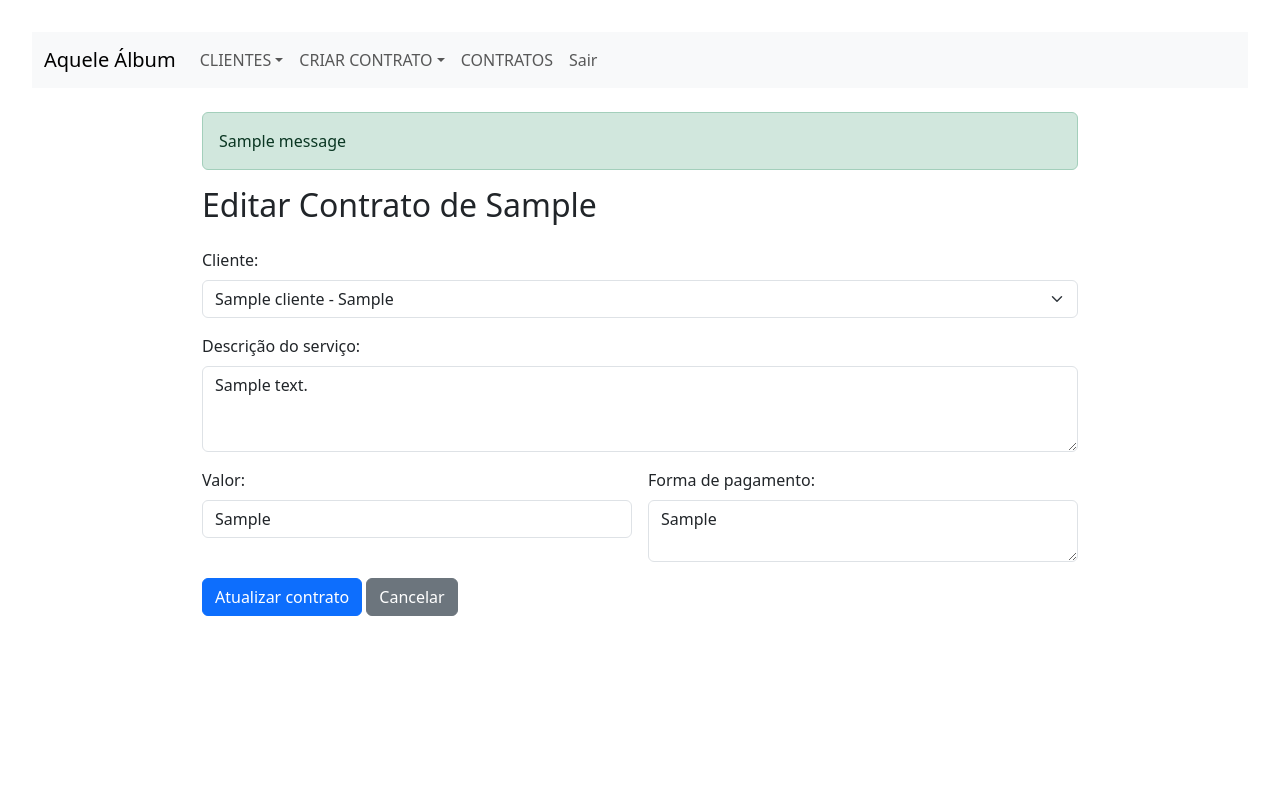
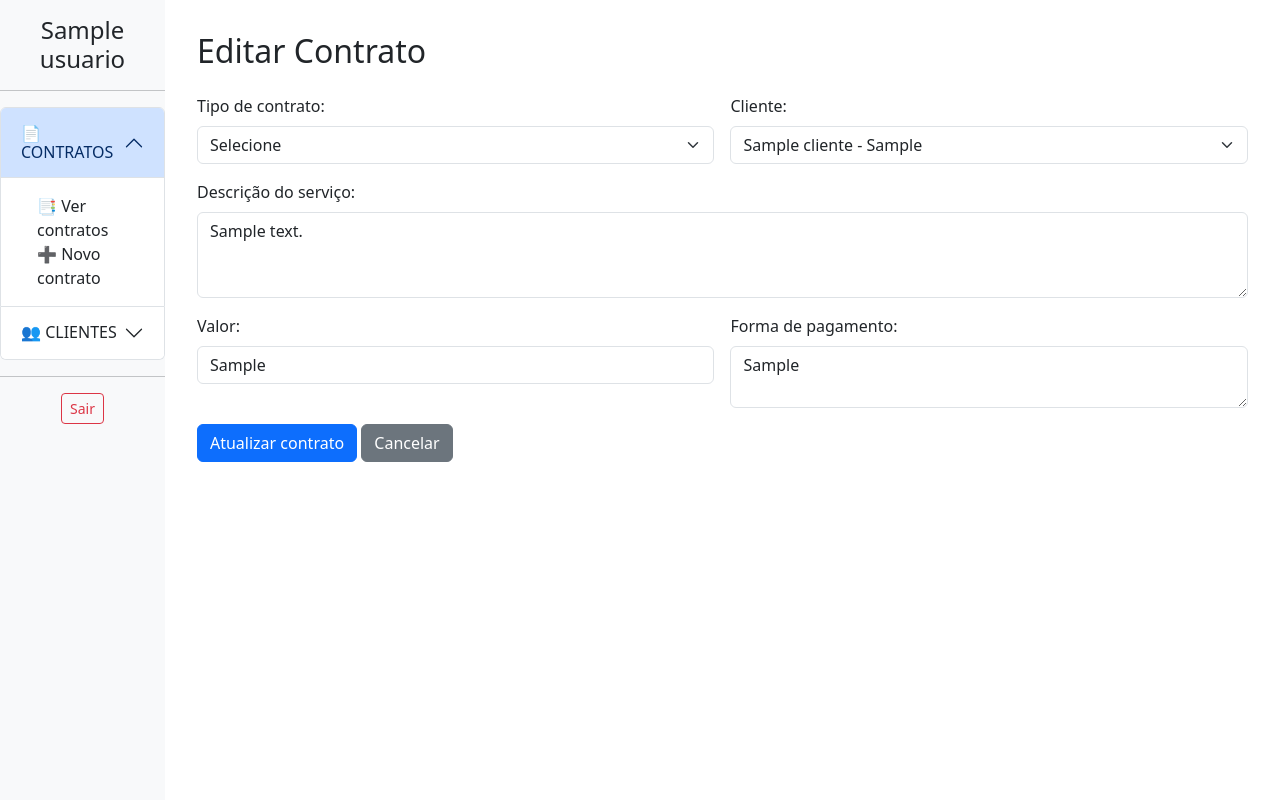
Before and after one commit to GPleex/crm-fotografo, a Flask app: page /contrato/1/editar in a window 1280 px wide. Run offline with Flask 3, Linux system fonts and the light colour scheme; a user stored in the database is signed in; tables that the repository leaves empty hold one stand-in row (values such as "Sample post"); one stand-in notice (Sample message) is shown; some libraries are stand-ins or nearby versions.

Commit message:
mudança de layout

```diff
--- a/app.py
+++ b/app.py
@@ -200,33 +200,34 @@
     contratos = Contrato.query.filter_by(usuario_id=current_user.id).order_by(Contrato.data_criacao.desc()).all()
     return render_template("listar_contratos.html", contratos=contratos)
 
+@app.route("/contrato/novo", methods=["GET", "POST"])
+@app.route("/contrato/<int:id>/editar", methods=["GET", "POST"])
 @login_required
-@app.route("/contrato/novo/<tipo>", methods=["GET", "POST"])
-def novo_contrato(tipo):
-    if tipo not in ['evento', 'ensaio']:
-        return redirect(url_for('home'))
-
-    clientes = Cliente.query.order_by(Cliente.nome).all()
+def contrato_form(id=None):
+    contrato = Contrato.query.get_or_404(id) if id else None
+    clientes = Cliente.query.filter_by(usuario_id=current_user.id).order_by(Cliente.nome).all()
 
     if request.method == "POST":
-        cliente_id = request.form["cliente_id"]
+        tipo = request.form.get("tipo")
+        cliente_id = request.form.get("cliente_id")
 
-        contrato = Contrato(
-            tipo=tipo,
-            cliente_id=cliente_id,
-            usuario_id=current_user.id,
-            descricao_servico=request.form.get("descricao_servico"),
-            valor=request.form.get("valor"),
-            forma_pagamento=request.form.get("forma_pagamento"),
-        )
+        if not contrato:
+            contrato = Contrato(tipo=tipo, cliente_id=cliente_id, usuario_id=current_user.id)
+            db.session.add(contrato)
 
-        if tipo == "ensaio":
+        contrato.cliente_id = cliente_id
+        contrato.tipo = request.form.get("tipo")
+        contrato.descricao_servico = request.form.get("descricao_servico")
+        contrato.valor = request.form.get("valor")
+        contrato.forma_pagamento = request.form.get("forma_pagamento")
+
+        if contrato.tipo == "ensaio":
             contrato.data_ensaio = request.form.get("data_ensaio")
             contrato.horario_ensaio = request.form.get("horario_ensaio")
             contrato.local_ensaio = request.form.get("local_ensaio")
             contrato.cidade_estado_ensaio = request.form.get("cidade_estado_ensaio")
             contrato.duracao_ensaio = request.form.get("duracao_ensaio")
-        else:  # evento
+        elif contrato.tipo == "evento":
             contrato.nome_evento = request.form.get("nome_evento")
             contrato.data_evento = request.form.get("data_evento")
             contrato.horario_evento = request.form.get("horario_evento")
@@ -235,13 +236,17 @@
             contrato.tempo_cobertura = request.form.get("tempo_cobertura")
             contrato.qtd_fotografos = request.form.get("qtd_fotografos")
 
-        db.session.add(contrato)
         db.session.commit()
 
-        flash("Contrato criado com sucesso!", "success")
+        flash("Contrato salvo com sucesso!", "success")
         return redirect(url_for("visualizar_contrato", id=contrato.id))
 
-    return render_template("contrato_form.html", tipo=tipo, clientes=clientes)
+    return render_template(
+        "contrato_form.html",
+        contrato=contrato,
+        tipo=contrato.tipo if contrato else "ensaio",  # valor padrão
+        clientes=clientes
+    )
 
 @app.route('/contrato/<int:id>')
 @login_required
--- a/templates/contrato_form.html
+++ b/templates/contrato_form.html
@@ -1,8 +1,18 @@
 {% extends 'layout.html' %}
 {% block conteudo %}
-<h2 class="mb-4">{{ contrato and 'Editar' or 'Novo' }} Contrato de {{ tipo|capitalize }}</h2>
+<h2 class="mb-4">{{ contrato and 'Editar' or 'Novo' }} Contrato</h2>
+
 <form method="POST" class="row g-3">
-  <div class="col-12">
+  <div class="col-md-6">
+    <label class="form-label">Tipo de contrato:</label>
+    <select name="tipo" id="tipo" class="form-select" required onchange="mostrarCampos()">
+      <option value="">Selecione</option>
+      <option value="ensaio" {% if tipo == 'ensaio' %}selected{% endif %}>Ensaio</option>
+      <option value="evento" {% if tipo == 'evento' %}selected{% endif %}>Evento</option>
+    </select>
+  </div>
+
+  <div class="col-md-6">
     <label class="form-label">Cliente:</label>
     <select name="cliente_id" class="form-select" required>
       {% for cliente in clientes %}
@@ -13,7 +23,8 @@
     </select>
   </div>
 
-  {% if tipo == 'ensaio' %}
+  <!-- Campos ENSAIO -->
+  <div id="campos_ensaio" style="display: none;">
     <div class="col-md-6">
       <label class="form-label">Data do ensaio:</label>
       <input type="date" name="data_ensaio" class="form-control" value="{{ contrato.data_ensaio if contrato else '' }}">
@@ -34,7 +45,10 @@
       <label class="form-label">Duração:</label>
       <input type="text" name="duracao_ensaio" class="form-control" placeholder="ex: 2h" value="{{ contrato.duracao_ensaio if contrato else '' }}">
     </div>
-  {% elif tipo == 'evento' %}
+  </div>
+
+  <!-- Campos EVENTO -->
+  <div id="campos_evento" style="display: none;">
     <div class="col-md-8">
       <label class="form-label">Nome do evento:</label>
       <input type="text" name="nome_evento" class="form-control" value="{{ contrato.nome_evento if contrato else '' }}">
@@ -63,7 +77,7 @@
       <label class="form-label">Fotógrafos:</label>
       <input type="number" name="qtd_fotografos" class="form-control" value="{{ contrato.qtd_fotografos if contrato else '' }}">
     </div>
-  {% endif %}
+  </div>
 
   <div class="col-12">
     <label class="form-label">Descrição do serviço:</label>
@@ -81,7 +95,17 @@
 
   <div class="col-12">
     <button type="submit" class="btn btn-primary">{{ contrato and 'Atualizar' or 'Salvar' }} contrato</button>
-    <a href="/contratos" class="btn btn-secondary">Cancelar</a>
+    <a href="{{ url_for('listar_contratos') }}" class="btn btn-secondary">Cancelar</a>
   </div>
 </form>
+
+<script>
+  function mostrarCampos() {
+    const tipo = document.getElementById('tipo').value;
+    document.getElementById('campos_ensaio').style.display = tipo === 'ensaio' ? 'block' : 'none';
+    document.getElementById('campos_evento').style.display = tipo === 'evento' ? 'block' : 'none';
+  }
+
+  document.addEventListener('DOMContentLoaded', mostrarCampos);
+</script>
 {% endblock %}
--- a/templates/layout.html
+++ b/templates/layout.html
@@ -1,71 +1,77 @@
 <!DOCTYPE html>
 <html lang="pt-br">
 <head>
-    <meta charset="UTF-8">
-    <title>{{ titulo or "Sistema de Contratos" }}</title>
-    <link href="https://cdn.jsdelivr.net/npm/bootstrap@5.3.2/dist/css/bootstrap.min.css" rel="stylesheet">
-    <link rel="stylesheet" href="https://cdnjs.cloudflare.com/ajax/libs/trix/2.0.0/trix.min.css">
-    <script src="https://cdnjs.cloudflare.com/ajax/libs/trix/2.0.0/trix.min.js"></script>
-    <style>
-        body { padding: 2rem; }
-        .container { max-width: 900px; margin: auto; }
-    </style>
+  <meta charset="UTF-8">
+  <title>CRM Fotógrafo</title>
+  <link href="https://cdn.jsdelivr.net/npm/bootstrap@5.3.0/dist/css/bootstrap.min.css" rel="stylesheet">
+  <style>
+    body { display: flex; min-height: 100vh; }
+    #sidebar {
+      width: 220px;
+      background: #f8f9fa;
+      padding-top: 1rem;
+    }
+    #content { flex-grow: 1; padding: 2rem; }
+    .accordion-body .nav-link {
+      padding-left: 1rem;
+      display: block;
+    }
+  </style>
 </head>
 <body>
-  {% if request.endpoint not in ['login', 'registrar'] %}
-  <nav class="navbar navbar-expand-lg navbar-light bg-light mb-4">
-    <div class="container-fluid">
-      <a class="navbar-brand" href="/">Aquele Álbum</a>
-      <button class="navbar-toggler" type="button" data-bs-toggle="collapse" data-bs-target="#navbarNav">
-        <span class="navbar-toggler-icon"></span>
-      </button>
-      <div class="collapse navbar-collapse" id="navbarNav">
-        <ul class="navbar-nav">
-          <li class="nav-item dropdown">
-            <a class="nav-link dropdown-toggle" href="#" role="button" data-bs-toggle="dropdown">CLIENTES</a>
-            <ul class="dropdown-menu">
-              <li><a class="dropdown-item" href="/clientes">listar clientes</a></li>
-              <li><a class="dropdown-item" href="/clientes/novo">novo cliente</a></li>
-            </ul>
-          </li>
-          <li class="nav-item dropdown">
-            <a class="nav-link dropdown-toggle" href="#" role="button" data-bs-toggle="dropdown">CRIAR CONTRATO</a>
-            <ul class="dropdown-menu">
-              <li><a class="dropdown-item" href="/contrato/novo/ensaio">ensaio</a></li>
-              <li><a class="dropdown-item" href="/contrato/novo/evento">evento</a></li>
-            </ul>
-          </li>
-          <li class="nav-item">
-            <a class="nav-link" href="/contratos">CONTRATOS</a>
-          </li>
-          {% if current_user.is_authenticated %}
-            <li class="nav-item">
-              <a class="nav-link" href="{{ url_for('logout') }}">Sair</a>
-            </li>
-          {% endif %}
-        </ul>
+  <div id="sidebar">
+    <h4 class="text-center">{{ current_user.nome }}</h4>
+    <hr>
+    <div class="accordion" id="sidebarMenu">
+
+      <!-- Seção: Contratos -->
+      <div class="accordion-item">
+        <h2 class="accordion-header" id="headingContratos">
+          <button class="accordion-button {% if not 'contrato' in request.path %}collapsed{% endif %}"
+                  type="button" data-bs-toggle="collapse" data-bs-target="#collapseContratos"
+                  aria-expanded="{{ 'contrato' in request.path }}" aria-controls="collapseContratos">
+            📄 CONTRATOS
+          </button>
+        </h2>
+        <div id="collapseContratos" class="accordion-collapse collapse {% if 'contrato' in request.path %}show{% endif %}"
+            aria-labelledby="headingContratos" data-bs-parent="#sidebarMenu">
+          <div class="accordion-body">
+            <a class="nav-link" href="{{ url_for('listar_contratos') }}">📑 Ver contratos</a>
+            <a class="nav-link" href="{{ url_for('contrato_form') }}">➕ Novo contrato</a>
+          </div>
+        </div>
+      </div>
+
+      <!-- Seção: Clientes -->
+      <div class="accordion-item">
+        <h2 class="accordion-header" id="headingClientes">
+          <button class="accordion-button {% if not 'cliente' in request.path %}collapsed{% endif %}"
+                  type="button" data-bs-toggle="collapse" data-bs-target="#collapseClientes"
+                  aria-expanded="{{ 'cliente' in request.path }}" aria-controls="collapseClientes">
+            👥 CLIENTES
+          </button>
+        </h2>
+        <div id="collapseClientes" class="accordion-collapse collapse {% if 'cliente' in request.path %}show{% endif %}"
+            aria-labelledby="headingClientes" data-bs-parent="#sidebarMenu">
+          <div class="accordion-body">
+            <a class="nav-link" href="{{ url_for('listar_clientes') }}">👀 Ver clientes</a>
+            <a class="nav-link" href="{{ url_for('cadastrar_cliente') }}">➕ Novo cliente</a>
+          </div>
+        </div>
       </div>
     </div>
-  </nav>
-  {% endif %}
 
-  {% if titulo %}
-    <h1 class="mb-4">{{ titulo }}</h1>
-  {% endif %}
-  <div class="container">
-    {% with messages = get_flashed_messages(with_categories=true) %}
-      {% if messages %}
-        {% for category, message in messages %}
-          <div class="alert alert-{{ 'danger' if category == 'error' else category }}">{{ message }}</div>
-        {% endfor %}
-      {% endif %}
-    {% endwith %}
-    {% block conteudo %}
-    {% endblock %}
+    <hr>
+    <div class="text-center mt-3">
+      <a href="{{ url_for('logout') }}" class="btn btn-outline-danger btn-sm">Sair</a>
+    </div>
   </div>
 
-<script src="https://cdn.jsdelivr.net/npm/bootstrap@5.3.2/dist/js/bootstrap.bundle.min.js"></script>
-{% block scripts %}
-{% endblock %}
+  <div id="content">
+    {% block conteudo %}{% endblock %}
+  </div>
+
+  {% block scripts %}{% endblock %}
+  <script src="https://cdn.jsdelivr.net/npm/bootstrap@5.3.0/dist/js/bootstrap.bundle.min.js"></script>
 </body>
 </html>
```
Also changed, not shown: templates/home.html (+2 -11 lines).
